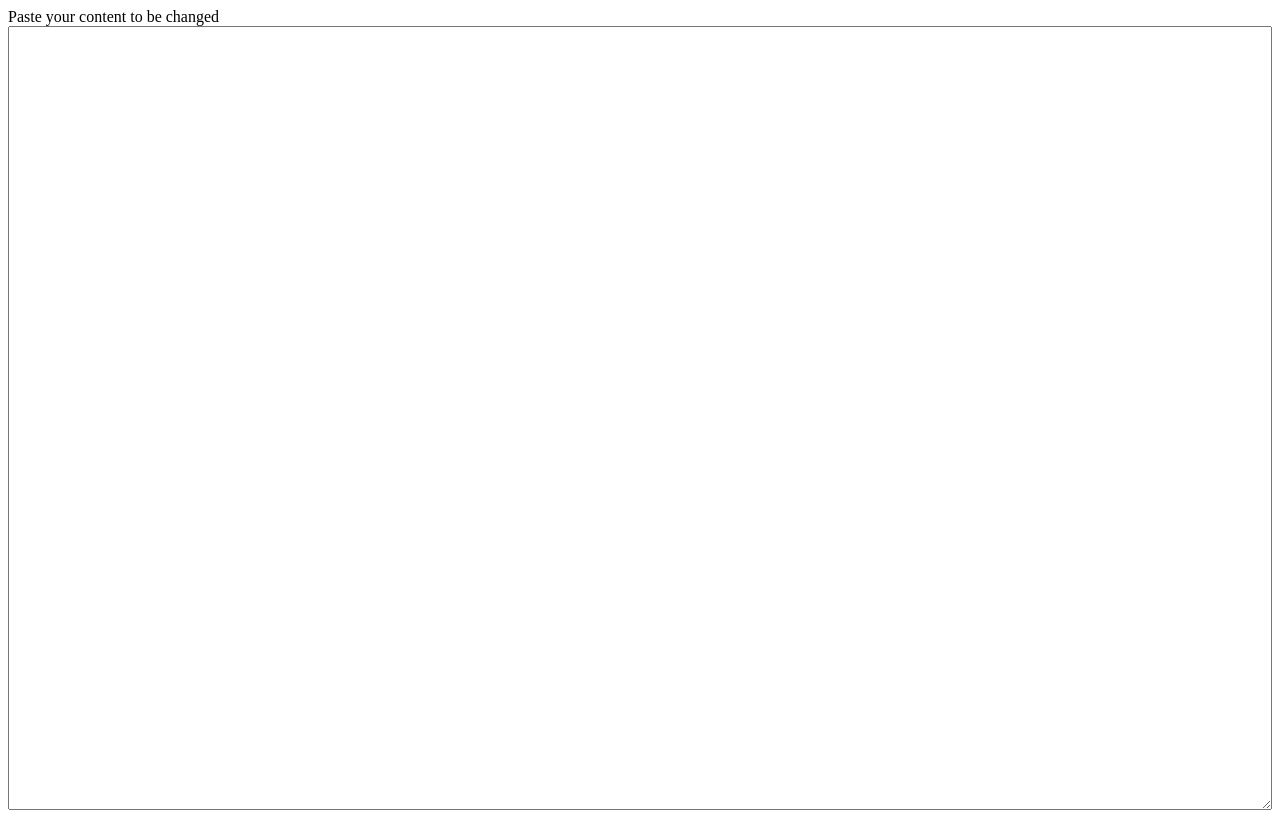
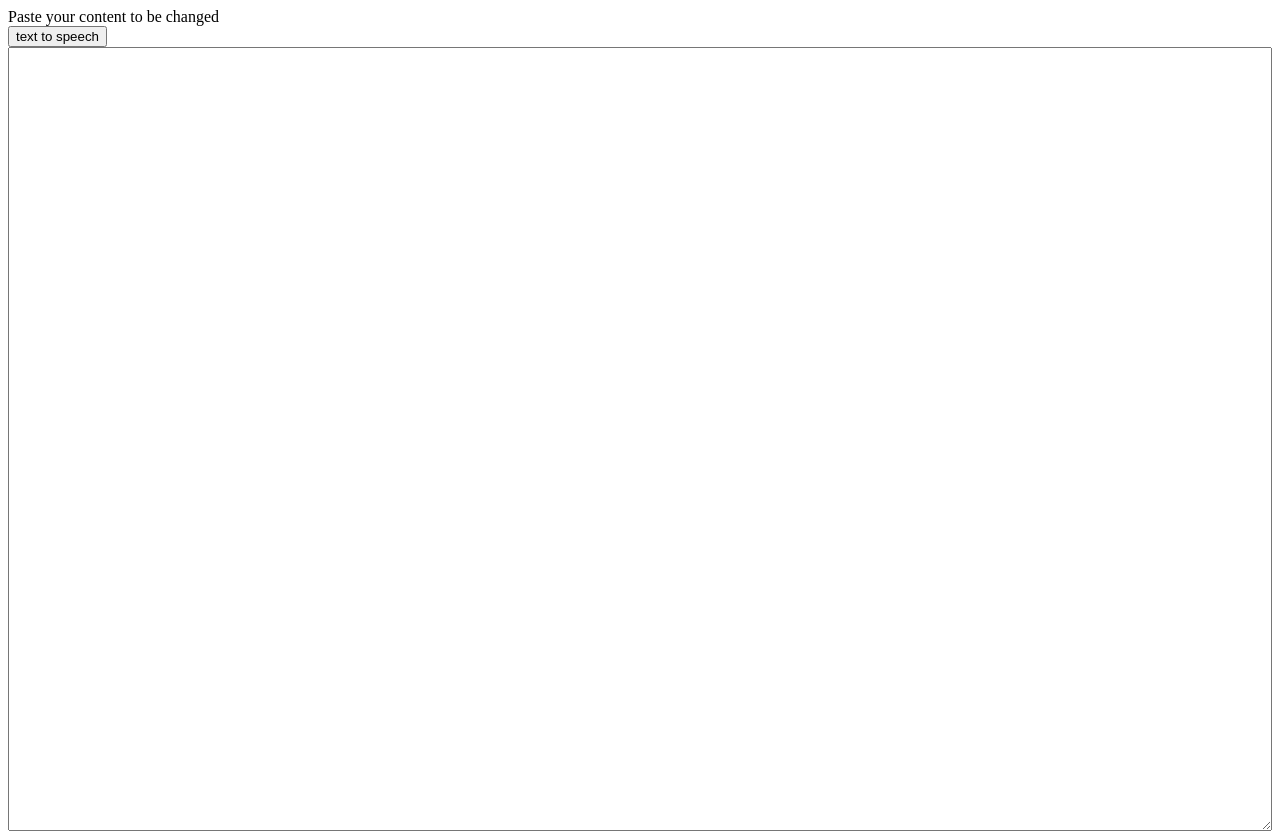
Before and after one commit to YoshiMan/LtoR-RtoL, a plain HTML site: page index.html in a window 1280 px wide. Before the commit the page ends 818 px from the top, so only its background shows below. Drawn offline with Linux system fonts and the light colour scheme.

Commit message:
Update index.html

```diff
--- a/index.html
+++ b/index.html
@@ -9,5 +9,7 @@
 
     <label for="inputtext">Paste your content to be changed</label>
     <br>
+    <button id="speakButton">text to speech</button>
+    <br>
     <textarea id="inputtext"></textarea>
 </body>
```
